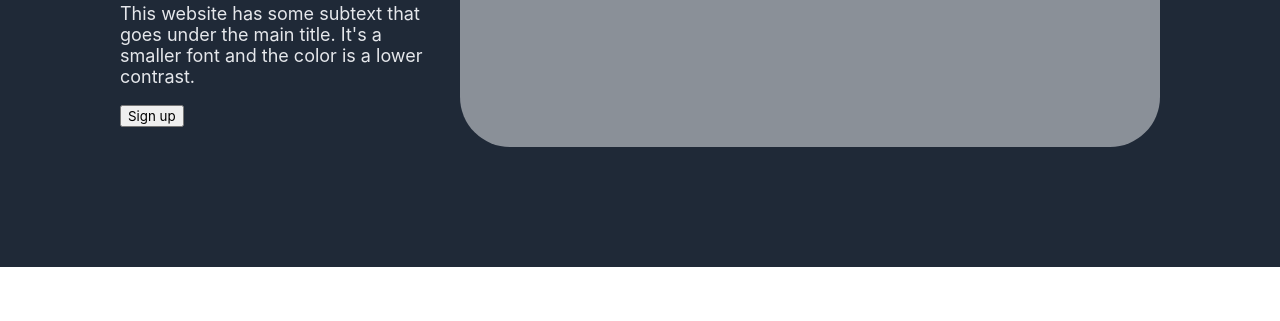
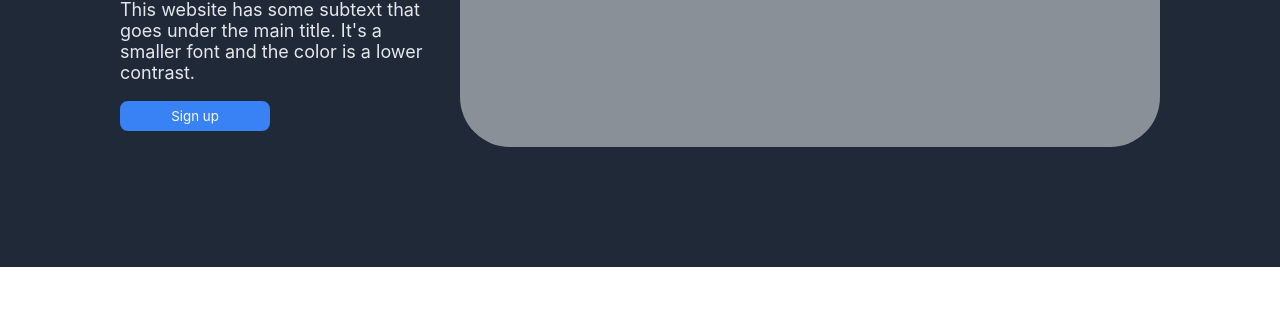
Before and after one commit to bjtn1/landing-page, a plain HTML site: page index.html in a window 1280 px wide. Shown: the part 350-671 px from the top of the page. Drawn offline with Linux system fonts and the light colour scheme.

Commit message:
Finish styling sign up buttons

```diff
--- a/css/style.css
+++ b/css/style.css
@@ -29,7 +29,7 @@ ul {
     list-style-type: none;
 }
 
-a {
+.hero a {
     text-decoration: none;
     color: #F9FAF8;
 }
@@ -49,6 +49,24 @@ a {
     justify-content: space-around;
     align-items: center;
     padding: 120px;
+}
+
+.header button {
+    color: #F9FAF8;
+    background-color: #3882F6;
+    border: 2px solid #3882F6;
+    border-radius: 8px;
+    padding: 5px 15px;
+    transition-duration: 0.4s;
+    cursor: pointer;
+    width: 150px;
+}
+
+.header button:hover {
+    color: #3882F6;
+    background-color: #E5E7EB;
+    border: 2px solid #E5E7EB;
+    box-shadow: 0 12px 16px 0 rgba(0,0,0,0.24), 0 17px 50px 0 rgba(0,0,0,0.19);
 }
 
 .hero-main-text {
--- a/index.html
+++ b/index.html
@@ -29,7 +29,7 @@
                     <p class="hero-secondary-text">This website has some subtext that goes under the main title. It's a smaller font and
                         the color is a lower contrast.
                     </p>
-                    <button>Sign up</button>
+                    <a href="https://www.youtube.com/watch?v=mZa2L7LwceU&t=9s" target="_blank"><button>Sign up</button></a>
                 </div>
 
                 <div class="right-header">
@@ -83,7 +83,7 @@
             </div>
 
             <div class="cta-right">
-                <button>Sign up</button>
+                <a target="_blank" href="https://www.youtube.com/watch?v=mZa2L7LwceU&t=9s"><button>Sign up</button></a>
             </div>
         </div>
 
```
